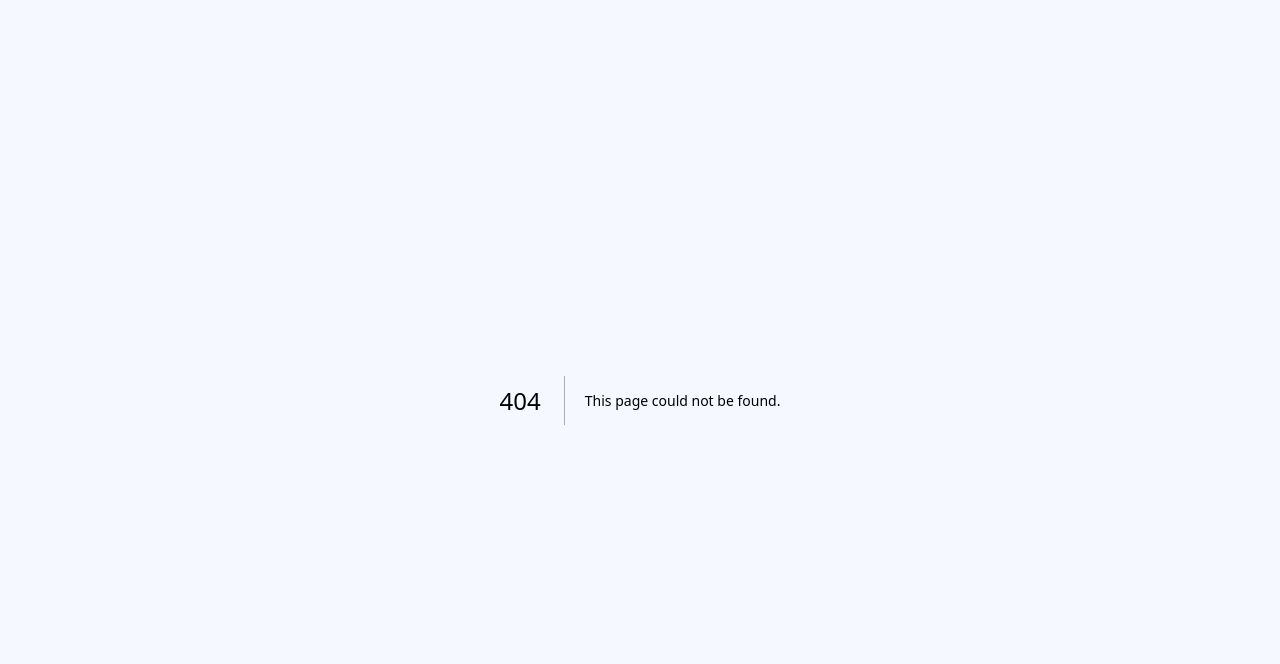
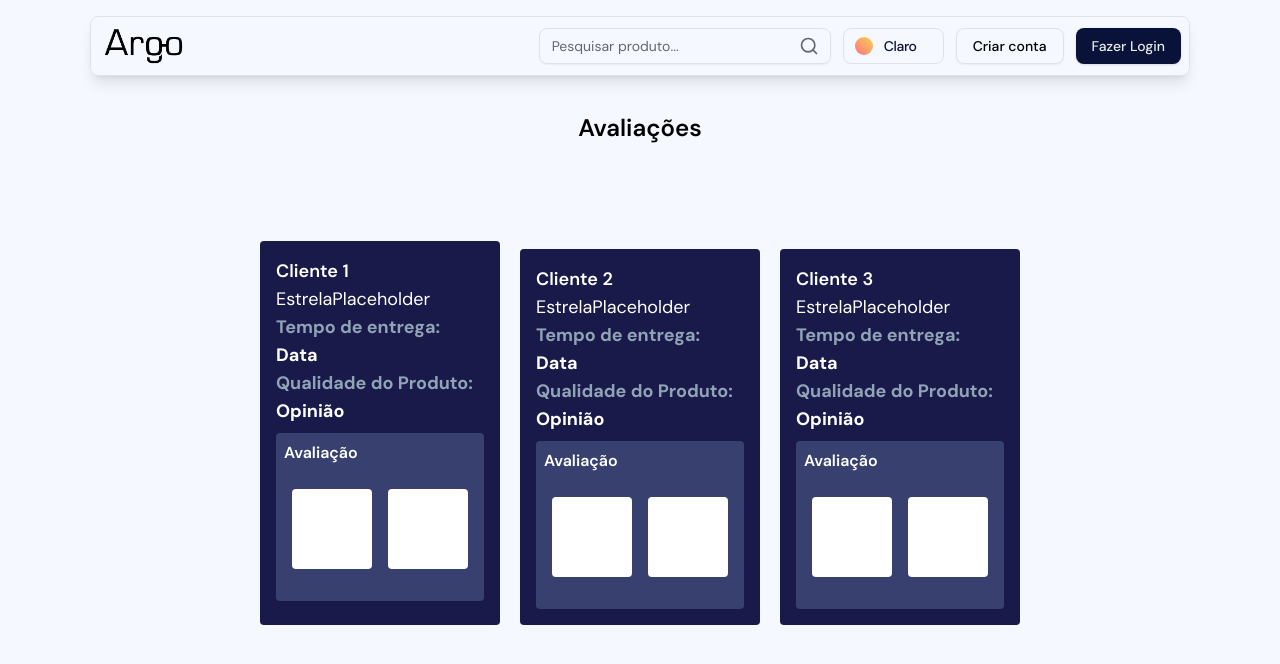
Before and after one commit to freitassdev/argo-frontend, a Next.js app: page /avaliation in a window 1280 px wide. Before the commit this address had no page. Shown: the top 664 px of the page. Built offline with nearby package versions, Linux system fonts and the light colour scheme.

Commit message:
feat: add avaliationPage

```diff
--- /dev/null
+++ b/src/app/avaliation/page.tsx
@@ -0,0 +1,77 @@
+"use client";
+import Navbar from '@/components/shared/navbar/navbar';
+
+export default function AvaliationPage() {
+    return (
+        <div className="flex flex-col items-center py-8">
+            <Navbar></Navbar>
+            <h2 className="text-2xl font-semibold py-20">Avaliações</h2>
+            <hr className="border-t border-gray-400 mb-4 h-full max-h-2xl" />
+            <div className="h-full max-w-2x1 space-y-2 flex flex-row gap-5">
+                <div style={{ backgroundColor: "#1a1a4a" }} className="text-white p-4 rounded">
+                    <h3 className="text-lg font-semibold">Cliente 1</h3>
+                    <h5 className="text-lg ">EstrelaPlaceholder</h5>
+                    <h3 style={{ color: "#91A3B6" }} className="text-lg font-bold">Tempo de entrega:</h3>
+                    <h4 className="text-lg font-bold">Data</h4>
+                    <h3 style={{ color: "#91A3B6" }} className="text-lg font-bold">Qualidade do Produto:</h3>
+                    <h4 className="text-lg font-bold">Opinião</h4>
+                    <div style={{ backgroundColor: "#37406e" }} className="p-2 rounded text-white mt-2">
+                        <h4 className="text-1g font-semibold">Avaliação</h4>
+                        <div className="flex flex-row items-center py-4">
+                            <div style={{ backgroundColor: "#ffffff" }} className="p-10 rounded text-white mt-2 max-w-2x1 w-1/3 m-2">
+
+
+                            </div>
+                            <div style={{ backgroundColor: "#ffffff" }} className="p-10 rounded text-white mt-2 max-w-2x1 w-1/3 m-2">
+
+
+                            </div>
+                        </div>
+                    </div>
+                </div>
+                <div style={{ backgroundColor: "#1a1a4a" }} className="text-white p-4 rounded">
+                    <h3 className="text-lg font-semibold">Cliente 2</h3>
+                    <h5 className="text-lg ">EstrelaPlaceholder</h5>
+                    <h3 style={{ color: "#91A3B6" }} className="text-lg font-bold">Tempo de entrega:</h3>
+                    <h4 className="text-lg font-bold">Data</h4>
+                    <h3 style={{ color: "#91A3B6" }} className="text-lg font-bold">Qualidade do Produto:</h3>
+                    <h4 className="text-lg font-bold">Opinião</h4>
+                    <div style={{ backgroundColor: "#37406e" }} className="p-2 rounded text-white mt-2">
+                        <h4 className="text-1g font-semibold">Avaliação</h4>
+                        <div className="flex flex-row items-center py-4">
+                            <div style={{ backgroundColor: "#ffffff" }} className="p-10 rounded text-white mt-2 max-w-2x1 w-1/3 m-2">
+
+
+                            </div>
+                            <div style={{ backgroundColor: "#ffffff" }} className="p-10 rounded text-white mt-2 max-w-2x1 w-1/3 m-2">
+
+
+                            </div>
+                        </div>
+                    </div>
+                </div>
+                <div style={{ backgroundColor: "#1a1a4a" }} className="text-white p-4 rounded">
+                    <h3 className="text-lg font-semibold">Cliente 3</h3>
+                    <h5 className="text-lg ">EstrelaPlaceholder</h5>
+                    <h3 style={{ color: "#91A3B6" }} className="text-lg font-bold">Tempo de entrega:</h3>
+                    <h4 className="text-lg font-bold">Data</h4>
+                    <h3 style={{ color: "#91A3B6" }} className="text-lg font-bold">Qualidade do Produto:</h3>
+                    <h4 className="text-lg font-bold">Opinião</h4>
+                    <div style={{ backgroundColor: "#37406e" }} className="p-2 rounded text-white mt-2">
+                        <h4 className="text-1g font-semibold">Avaliação</h4>
+                        <div className="flex flex-row items-center py-4">
+                            <div style={{ backgroundColor: "#ffffff" }} className="p-10 rounded text-white mt-2 max-w-2x1 w-1/3 m-2">
+
+
+                            </div>
+                            <div style={{ backgroundColor: "#ffffff" }} className="p-10 rounded text-white mt-2 max-w-2x1 w-1/3 m-2">
+
+
+                            </div>
+                        </div>
+                    </div>
+                </div>
+            </div>
+        </div>
+    )
+}
--- a/src/app/profile/address/page.tsx
+++ b/src/app/profile/address/page.tsx
@@ -1,5 +1,5 @@
 "use client"
-import Navbar from './../../components/shared/navbar/navbar';
+import Navbar from '@/components/shared/navbar/navbar';
 
 export default function address() {
     return (
--- /dev/null
+++ b/src/app/sac/page.tsx
@@ -0,0 +1,9 @@
+'use client';
+
+export default function SACPage() {
+    return (
+        <div>
+
+        </div>
+    )
+}
```
Also changed, not shown: src/app/profile/editAddress/page.tsx (+12 -11 lines).
